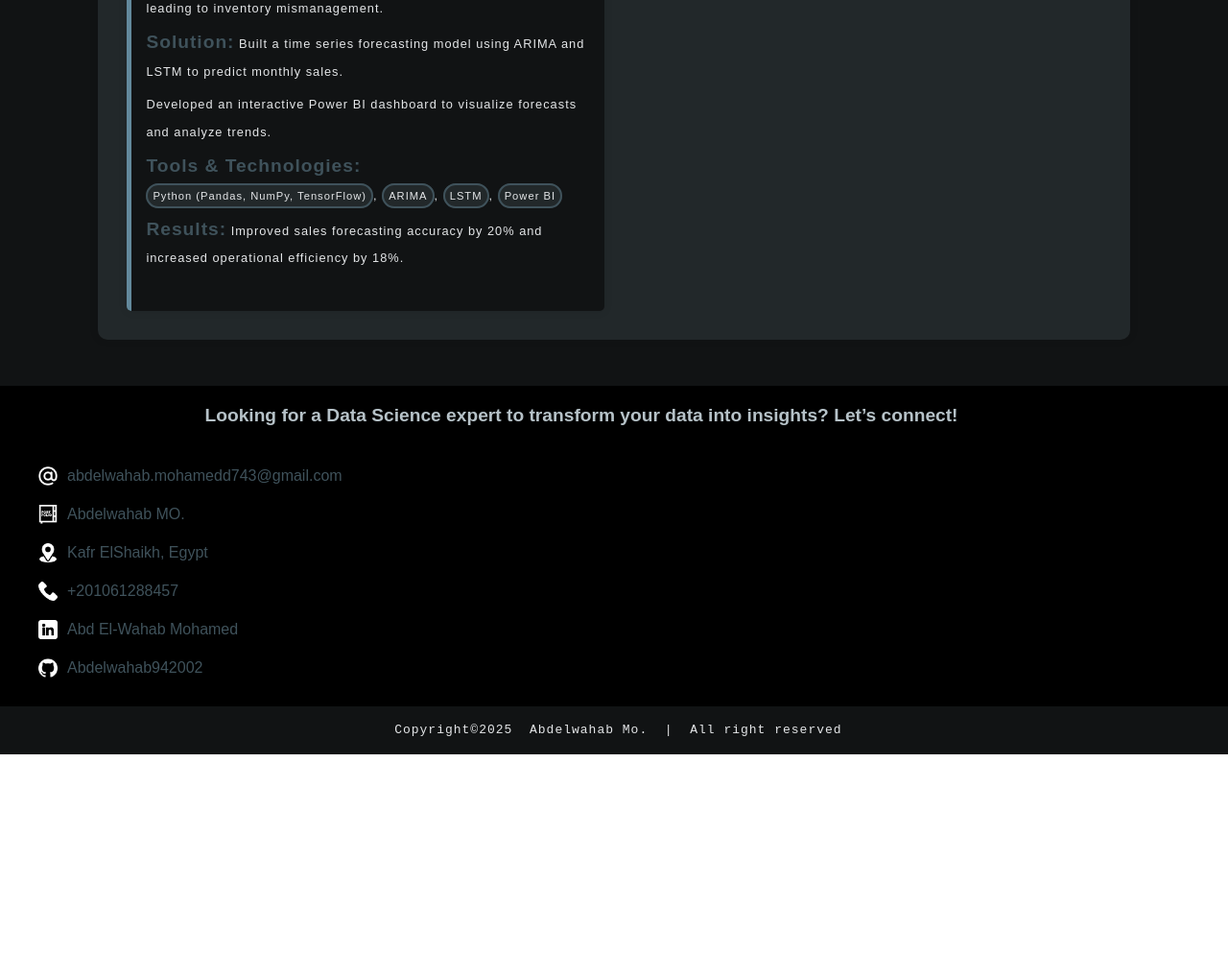
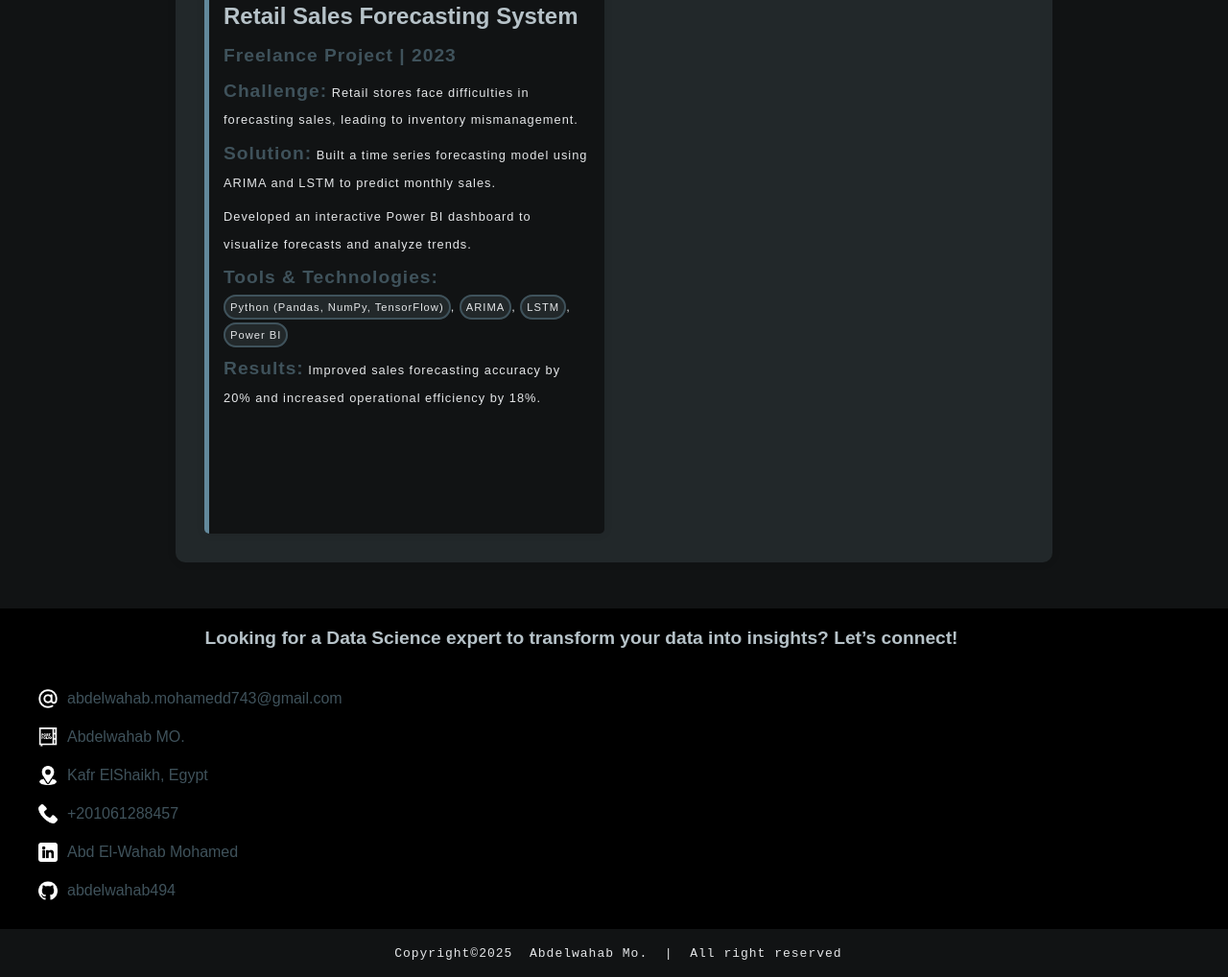
Before and after one commit to abdelwahab494/Portfolio, a plain HTML site: page index.html in a window 1280 px wide. Shown: the part 4409-5427 px from the top of the page at 96% size. Before the commit the page ends 5195 px from the top, so only its background shows below. Drawn offline with Linux system fonts and the light colour scheme.

Commit message:
modify links & add CV file

```diff
--- a/css/main.css
+++ b/css/main.css
@@ -397,7 +397,7 @@ nav ul li a:hover{
     flex-direction: column;
 
     .container {
-        width: 100%;
+        width: 85%;
         margin: auto;
         background: var(--bgcolor-2);
         padding: 20px;
--- a/index.html
+++ b/index.html
@@ -29,7 +29,7 @@
                 <h6>I'm a passionate Data Scientist with expertise in machine learning, data
                     analysis, and visualization. <br>
                     Explore my projects and achievements below.</h6>
-                <a href="#" class="btn">Download CV</a>
+                <a href="Abdelwahab Mohamed Abdelwahab - Data Scientist Resume.pdf" download="Abdelwahab Mohamed Abdelwahab - Data Scientist Resume.pdf" class="btn">Download CV</a>
                 <div class="social">
                     <a href="https://www.facebook.com/abdulwahab.elnagar?mibextid=ZbWKwL " target="_blank"><img src="icons/facebook.icon.png" alt=""></a>
                     <a href="https://www.instagram.com/_abd_elwahab_?igsh=d3l5ZnRlazkyb2V1" target="_blank"><img src="icons/instagram.icon.png" alt=""></a>
@@ -245,7 +245,7 @@
             </div>
             <div class="github">
                 <img src="icons/github.png" alt="">
-                <a href="https://github.com/abdelwahab494" target="_blank">Abdelwahab942002</a>
+                <a href="https://github.com/abdelwahab494" target="_blank">abdelwahab494</a>
             </div>
         </div>
         <div class="copyrights">
```
